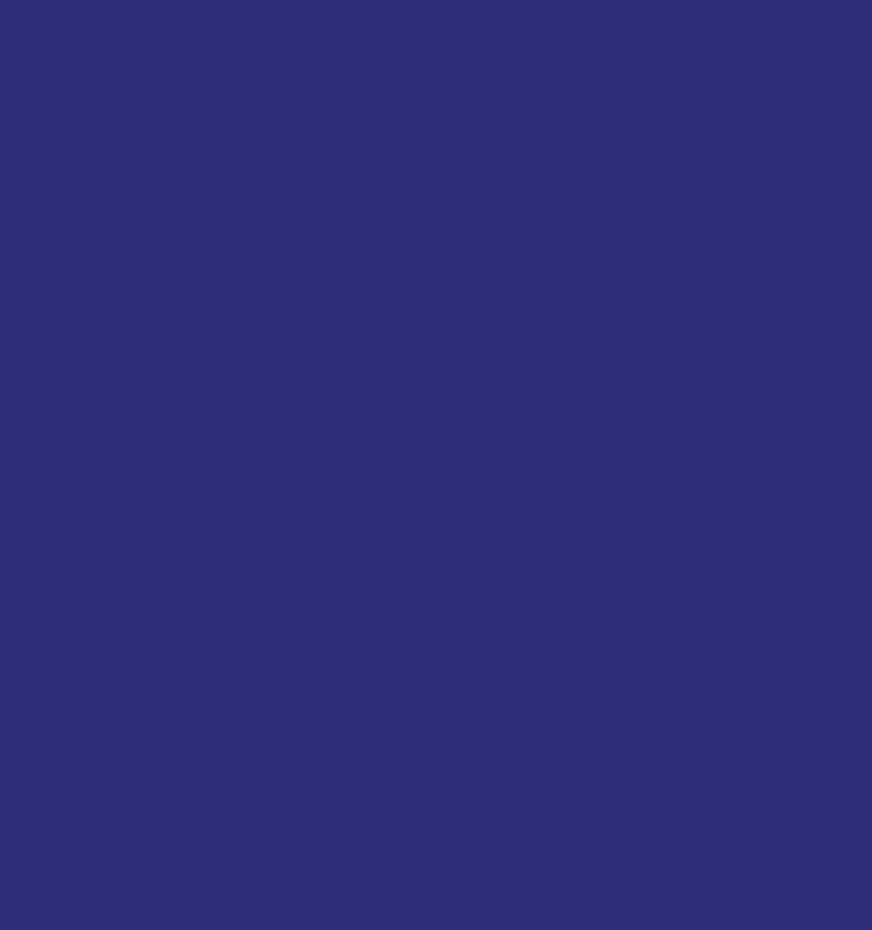
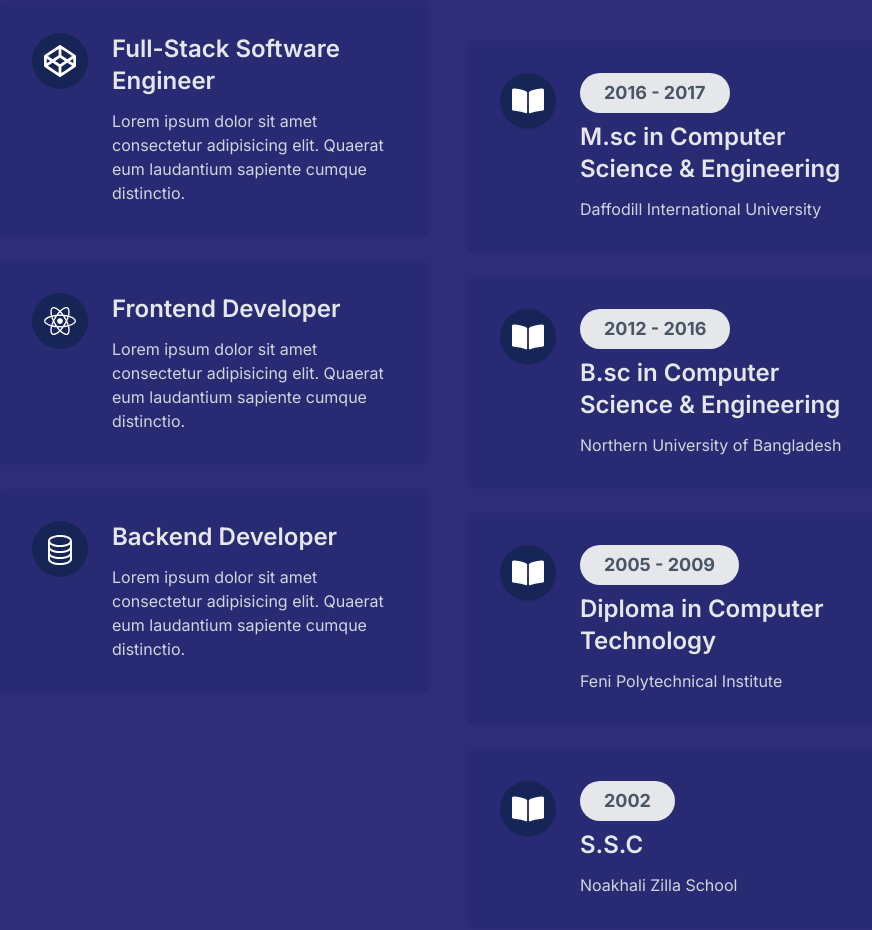
Before and after one commit to Najmul216/my_portfolio_website, a Next.js app: page / in a window 1280 px wide. Shown: the part 1640-2570 px from the top of the page, without its empty margins (192-1064 px from the left). Before the commit the page ends 1481 px from the top, so only its background shows below. Built offline with nearby package versions, Linux system fonts and the light colour scheme.

Commit message:
Resume Section Complete

```diff
--- a/components/Home/Home.tsx
+++ b/components/Home/Home.tsx
@@ -1,12 +1,14 @@
 import React from "react";
 import Hero from "./Hero/Hero";
 import Services from "./Services/Services";
+import Resume from "./Resume/Resume";
 
 const Home = () => {
   return (
     <div className="overflow-hidden text-white">
       <Hero />
       <Services />
+      <Resume />
     </div>
   );
 };
--- /dev/null
+++ b/components/Home/Resume/Resume.tsx
@@ -0,0 +1,70 @@
+import React from "react";
+import ResumeCard from "./ResumeCard";
+import { FaBookOpen, FaCodepen, FaReact } from "react-icons/fa";
+import { BsDatabase } from "react-icons/bs";
+
+const Resume = () => {
+  return (
+    <div className="pt-20 pb-16">
+      <div className="w-[90%] sm:w-[70%] mx-auto grid grid-cols-1 xl:grid-cols-2 gap-10">
+        {/* Work Section */}
+        <div>
+          <h1 className="text-3xl sm:text-4xl font-bold text-white">
+            My Work <span className="text-cyan-300">Experiences</span>
+          </h1>
+          <div className="mt-10">
+            <ResumeCard
+              Icon={FaCodepen}
+              role="Full-Stack Software Engineer"
+              text="Lorem ipsum dolor sit amet consectetur adipisicing elit. Quaerat eum laudantium sapiente cumque distinctio."
+            />
+            <ResumeCard
+              Icon={FaReact}
+              role="Frontend Developer"
+              text="Lorem ipsum dolor sit amet consectetur adipisicing elit. Quaerat eum laudantium sapiente cumque distinctio."
+            />
+            <ResumeCard
+              Icon={BsDatabase}
+              role="Backend Developer"
+              text="Lorem ipsum dolor sit amet consectetur adipisicing elit. Quaerat eum laudantium sapiente cumque distinctio."
+            />
+          </div>
+        </div>
+        {/* Education Section */}
+        <div>
+          <h1 className="text-3xl sm:text-4xl font-bold text-white">
+            My Educational <span className="text-cyan-300">Qualifications</span>
+          </h1>
+          <div className="mt-10">
+            <ResumeCard
+              Icon={FaBookOpen}
+              role="M.sc in Computer Science & Engineering "
+              date="2016 - 2017"
+              text="Daffodill International University"
+            />
+            <ResumeCard
+              Icon={FaBookOpen}
+              role="B.sc in Computer Science & Engineering "
+              date="2012 - 2016"
+              text="Northern University of Bangladesh"
+            />
+            <ResumeCard
+              Icon={FaBookOpen}
+              role="Diploma in Computer Technology "
+              date="2005 - 2009"
+              text="Feni Polytechnical Institute"
+            />
+            <ResumeCard
+              Icon={FaBookOpen}
+              role=" S.S.C "
+              date="2002"
+              text="Noakhali Zilla School"
+            />
+          </div>
+        </div>
+      </div>
+    </div>
+  );
+};
+
+export default Resume;
--- /dev/null
+++ b/components/Home/Resume/ResumeCard.tsx
@@ -0,0 +1,34 @@
+import React from "react";
+import { IconType } from "react-icons";
+
+type Props = {
+  role: string;
+  Icon: IconType;
+  date?: string;
+  text: string;
+};
+
+const ResumeCard = ({ Icon, role, date, text }: Props) => {
+  return (
+    <div className="mb-6">
+      <div className="flex items-start space-x-6 bg-blue-950/20 transition-all duration-300 p-4 sm:p-8 rounded-md">
+        <div className="sm:w-14 sm:h-14 w-10 bg-blue-950 rounded-full flex items-center justify-center flex-col">
+          <Icon className="sm:w-8 sm:h-8 w-6 h-6 text-white" />
+        </div>
+        <div className="flex-1 ">
+          {date && (
+            <h1 className="mb-2 sm:px-6 sm:py-1.5 px-4 py-1 rounded-full bg-gray-200 text-gray-600 w-fit sm:text-lg text-sm font-bold">
+              {date}
+            </h1>
+          )}
+          <h1 className="text-gray-200 text-xl sm:text-2xl font-semibold">
+            {role}
+          </h1>
+          <p className="text-gray-300 text-sm sm:text-base pt-3">{text}</p>
+        </div>
+      </div>
+    </div>
+  );
+};
+
+export default ResumeCard;
```
